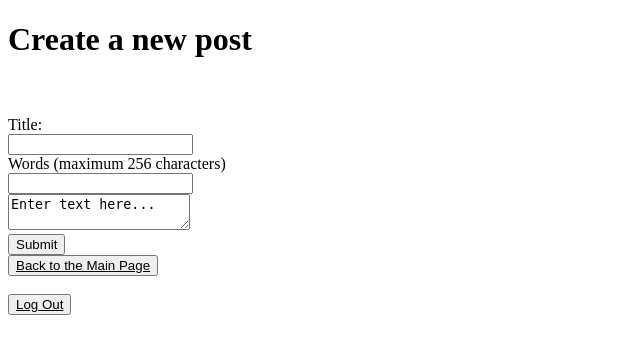
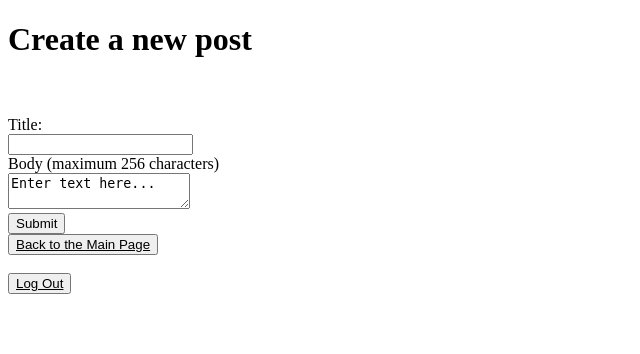
Before and after one commit to y4smeen/Storybored, a Flask app: page /newpost in a window 1280 px wide. Shown: the top 354 px of the page, without its empty margins (0-640 px from the left). Run offline with Flask 2, Linux system fonts and the light colour scheme.

Commit message:
edited newpost form

```diff
--- a/templates/newpost.html
+++ b/templates/newpost.html
@@ -11,11 +11,9 @@
   <br>
   <input type="text" name="title">
   <br>
-  Words (maximum 256 characters)
+  Body (maximum 256 characters)
   <br>
-  <input type="text" name="password" maxlength="256">
-  <br>
-  <textarea name="comment" form="usrform">Enter text here...</textarea>
+  <textarea name="Body" form="usrform" maxlength="256">Enter text here...</textarea>
   <br>
   <input type="submit" name="sub" value="Submit">
 </form>
```
